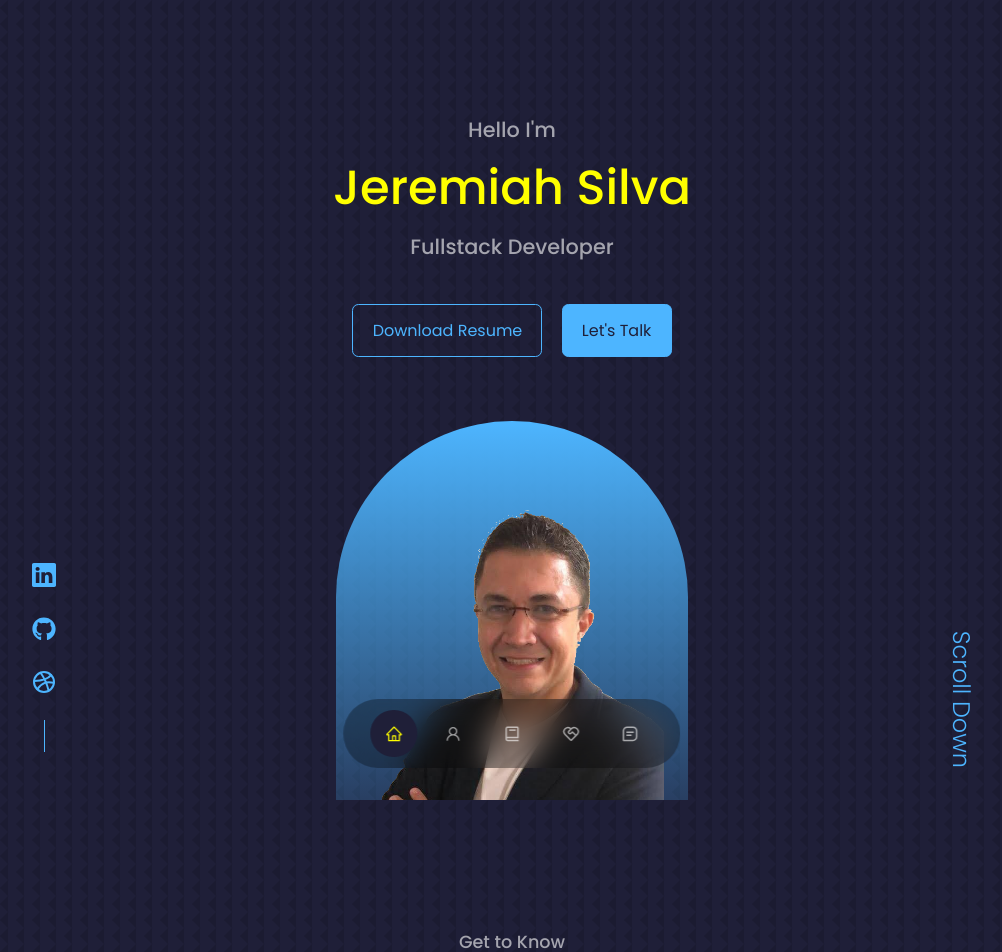
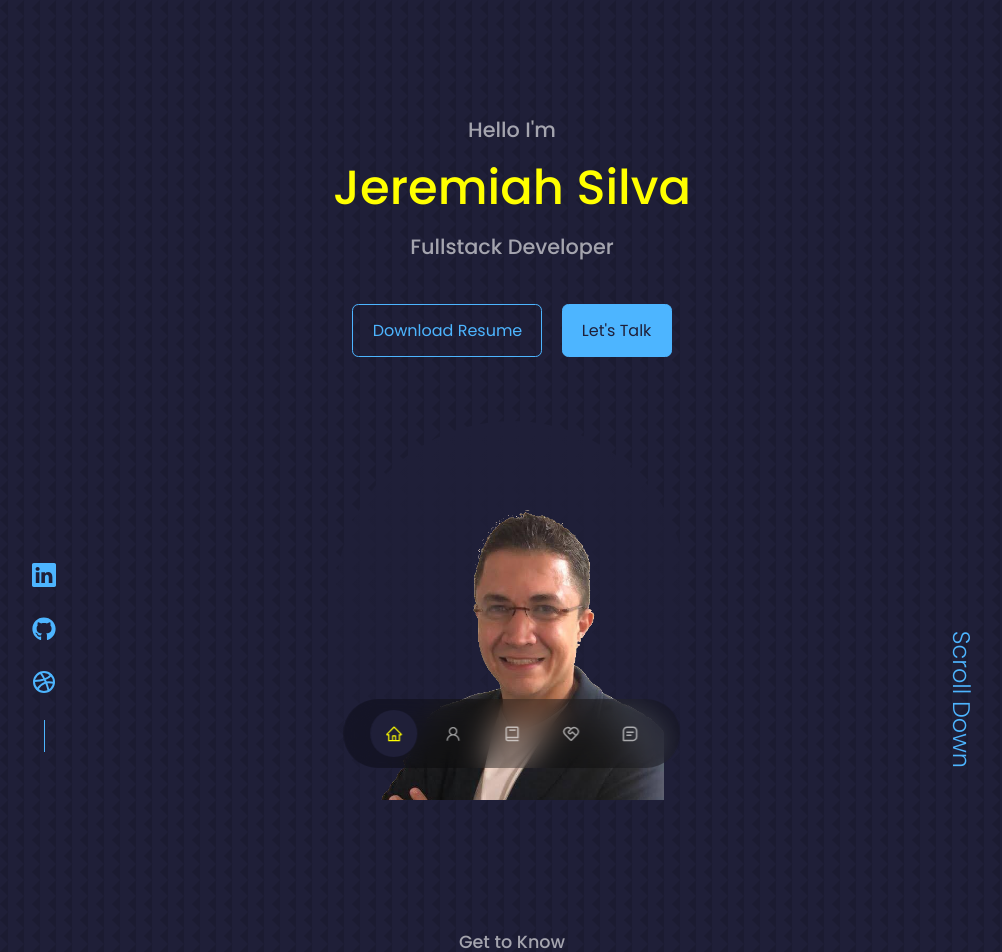
Before and after one commit to Jeremiah-Silva/jeremiah--portfolio, a React (Create React App) app: page / in a window 1280 px wide. Shown: the top 952 px of the page, without its empty margins (128-1130 px from the left). Built offline with nearby package versions, Linux system fonts and the light colour scheme.

Commit message:
Changed some colors

```diff
--- a/src/components/header/header.css
+++ b/src/components/header/header.css
@@ -40,7 +40,7 @@ header {
 
 /* ================ MYSELF ================ */
 .me {
-    background: linear-gradient(var(--color-primary), transparent);
+    background: linear-gradient(var(--color-primary2), transparent);
     width: 22rem;
     height: 30rem;
     position: absolute;
```
